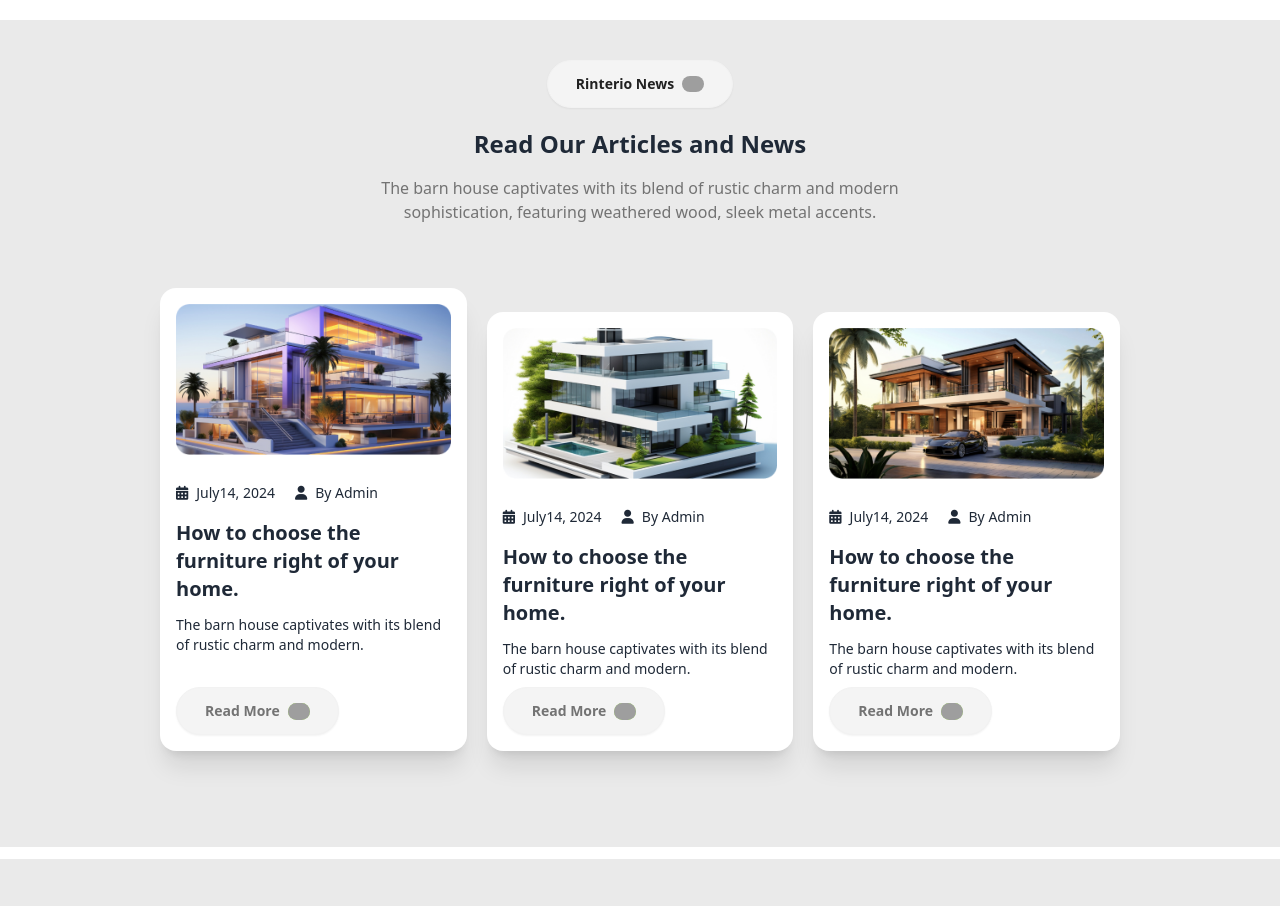
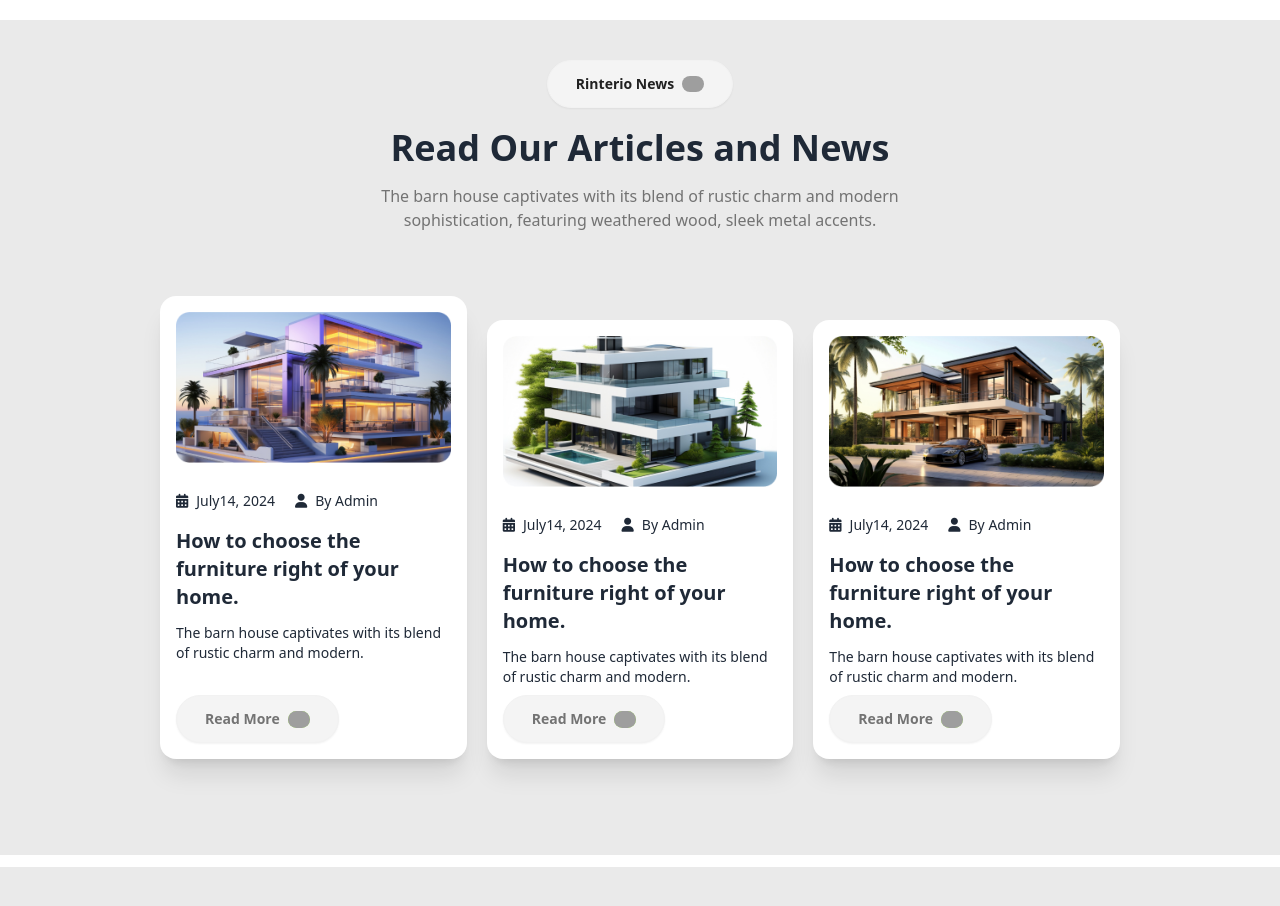
Before and after one commit to nisattasmin24/project-tailwind-daisy, a plain HTML site: page index.html in a window 1280 px wide. Shown: the part 3460-4366 px from the top of the page. Drawn offline with nearby package versions, Linux system fonts and the light colour scheme; grey boxes are pictures that could not be loaded.

Commit message:
explore our latest articles and read our articles and news sections done

```diff
--- a/index.html
+++ b/index.html
@@ -352,7 +352,7 @@
 
         </section>
 
-        <!-------------------------Explore our Latest works-------------------->
+        <!-------------------------Explore our Latest works Section---------------------->
 
         <section class="bg-base-100 pt-24 pb-36">
           <div class="bg-offwhite-color w-9/12 mx-auto">
@@ -446,7 +446,7 @@
 
         </section>
 
-        <!-------------------------Read Our Articles and News----------------->
+        <!-------------------------Read Our Articles and News Section-------------------->
         <section class="pb-24 pt-10 bg-connect_color mb-3">
           <div class="flex">
             <button class="btn rounded-full btn-md bg-second_sec_color mx-auto">
@@ -456,7 +456,7 @@
             </button>
           </div>
           <div class="mt-5">
-            <h2 class="mx-auto text-center text-2xl font-bold">Read Our Articles and News</h2>
+            <h2 class="mx-auto text-center text-4xl font-bold">Read Our Articles and News</h2>
             <p class="text-center text-offgray-color mt-4 w-5/12 mx-auto pb-12">The barn house captivates with its blend of rustic charm and modern sophistication, featuring weathered wood, sleek metal accents.</p>
           </div>
           <!----------------------------------Card Ttems------------------>
```
